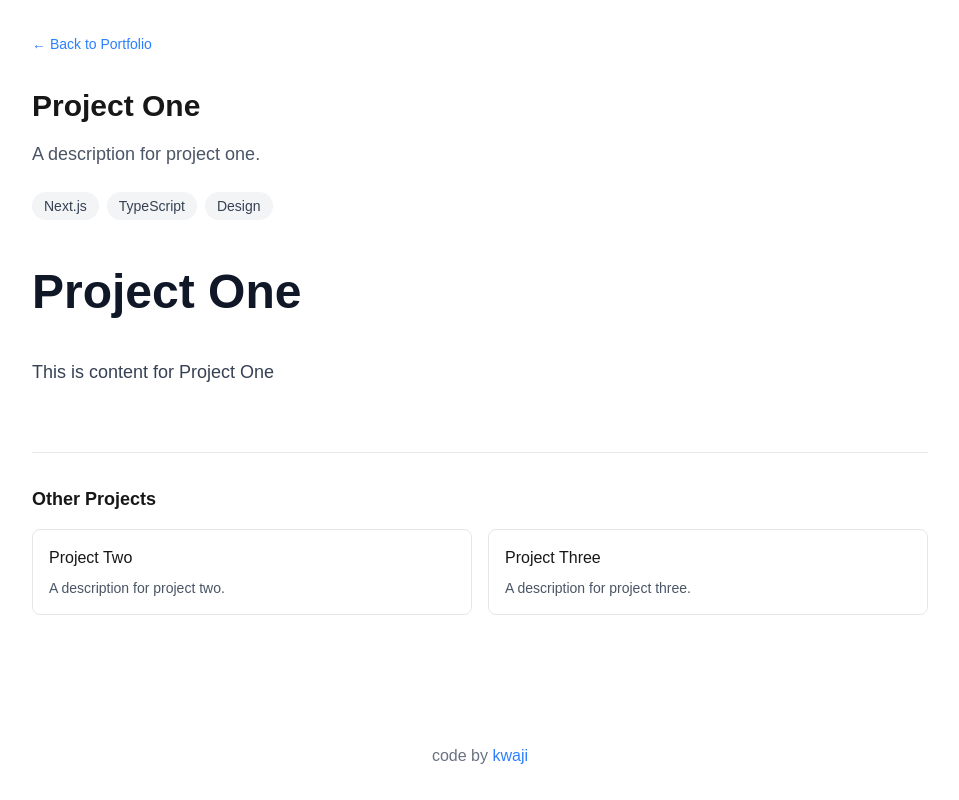
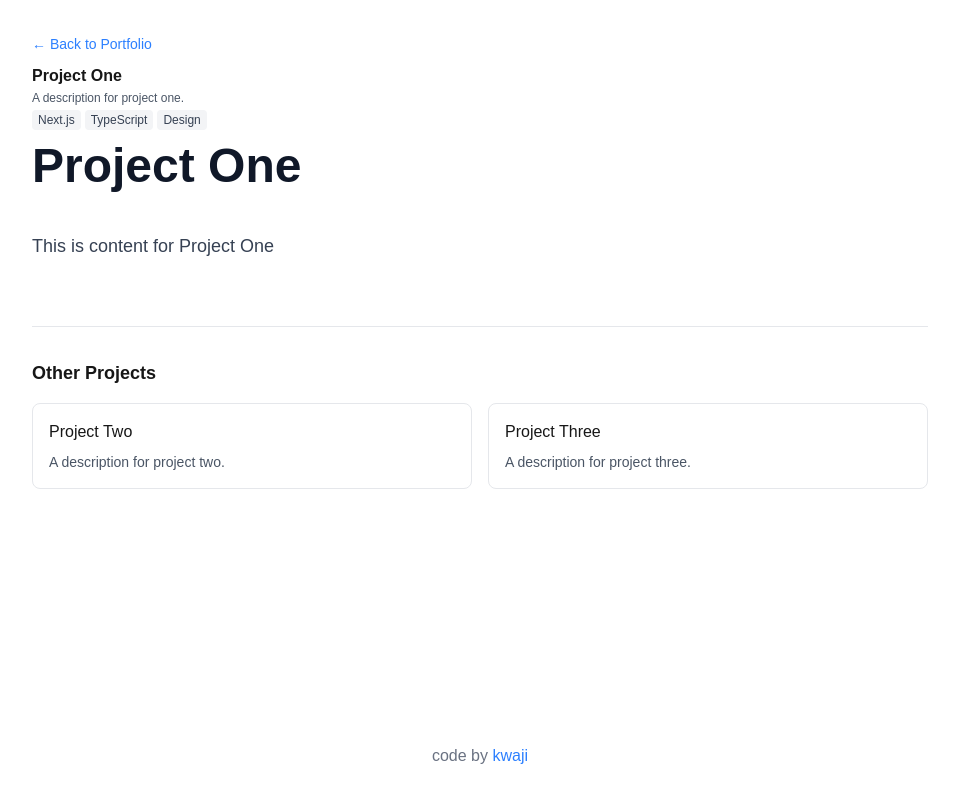
Before and after one commit to jarrensj/kwaji-design-port, a Next.js app: page /projects/project-one in a window 1280 px wide. Shown: the whole page, without its empty margins (160-1119 px from the left). Built offline with nearby package versions, Linux system fonts and the light colour scheme.

Commit message:
make header smaller and tighter on each project page

```diff
--- a/app/projects/[slug]/page.tsx
+++ b/app/projects/[slug]/page.tsx
@@ -43,7 +43,7 @@ export default async function ProjectPage({ params }: ProjectPageProps) {
   return (
     <main className="min-h-screen p-8 pb-20">
       {/* Navigation */}
-      <nav className="max-w-4xl mx-auto mb-8">
+      <nav className="max-w-4xl mx-auto mb-2">
         <Link
           href="/"
           className="text-blue-500 hover:text-blue-400 dark:text-blue-400 dark:hover:text-blue-300 text-sm font-medium"
@@ -53,18 +53,18 @@ export default async function ProjectPage({ params }: ProjectPageProps) {
       </nav>
 
       {/* Project Header */}
-      <header className="max-w-4xl mx-auto mb-12">
-        <h1 className="text-3xl font-bold mb-4">{project.title}</h1>
-        <p className="text-gray-600 dark:text-gray-400 text-lg mb-6">
+      <header className="max-w-4xl mx-auto mb-3">
+        <h1 className="text-base font-semibold mb-0.5">{project.title}</h1>
+        <p className="text-gray-600 dark:text-gray-400 text-xs mb-1">
           {project.description}
         </p>
 
         {/* Tags */}
-        <div className="flex flex-wrap gap-2 mb-8">
+        <div className="flex flex-wrap gap-1 mb-2">
           {project.tags.map((tag) => (
             <span
               key={tag}
-              className="px-3 py-1 text-sm bg-gray-100 dark:bg-gray-800 text-gray-700 dark:text-gray-300 rounded-full"
+              className="px-1.5 py-0.5 text-xs bg-gray-100 dark:bg-gray-800 text-gray-700 dark:text-gray-300 rounded"
             >
               {tag}
             </span>
```
